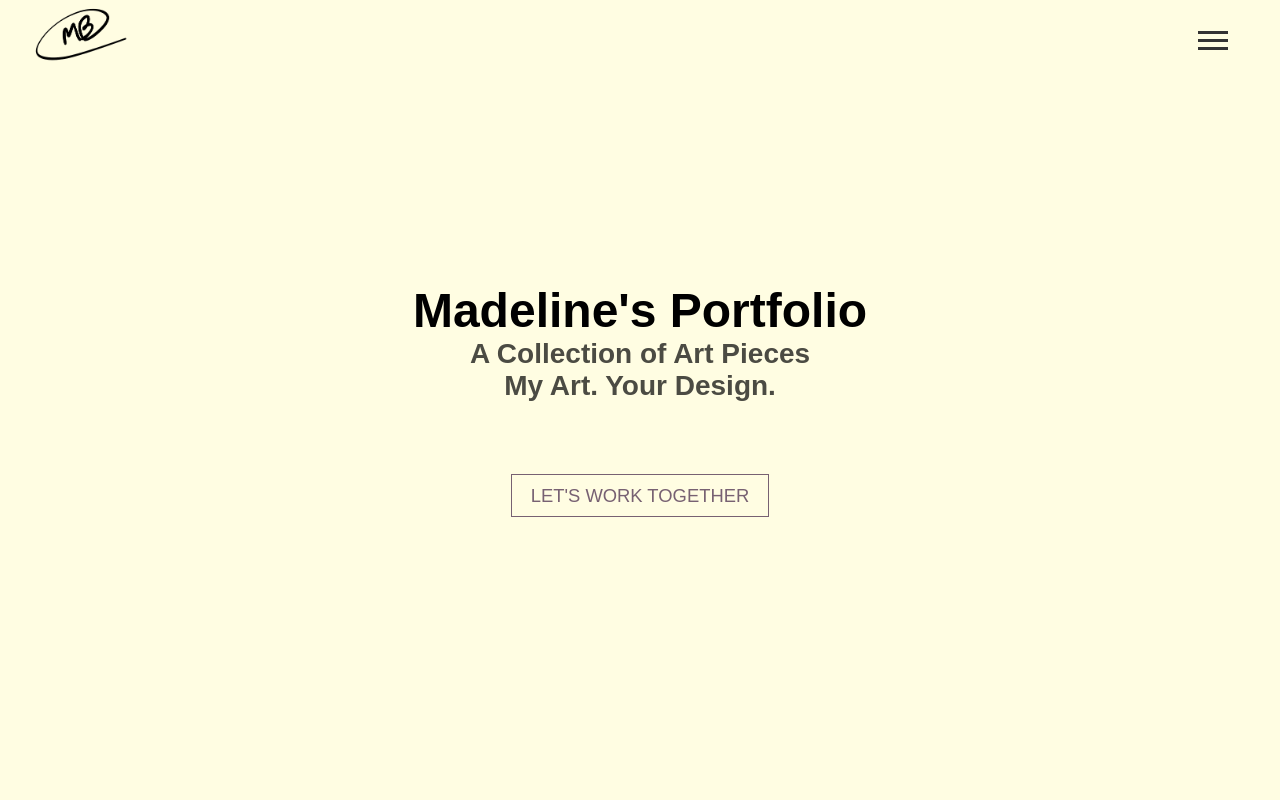
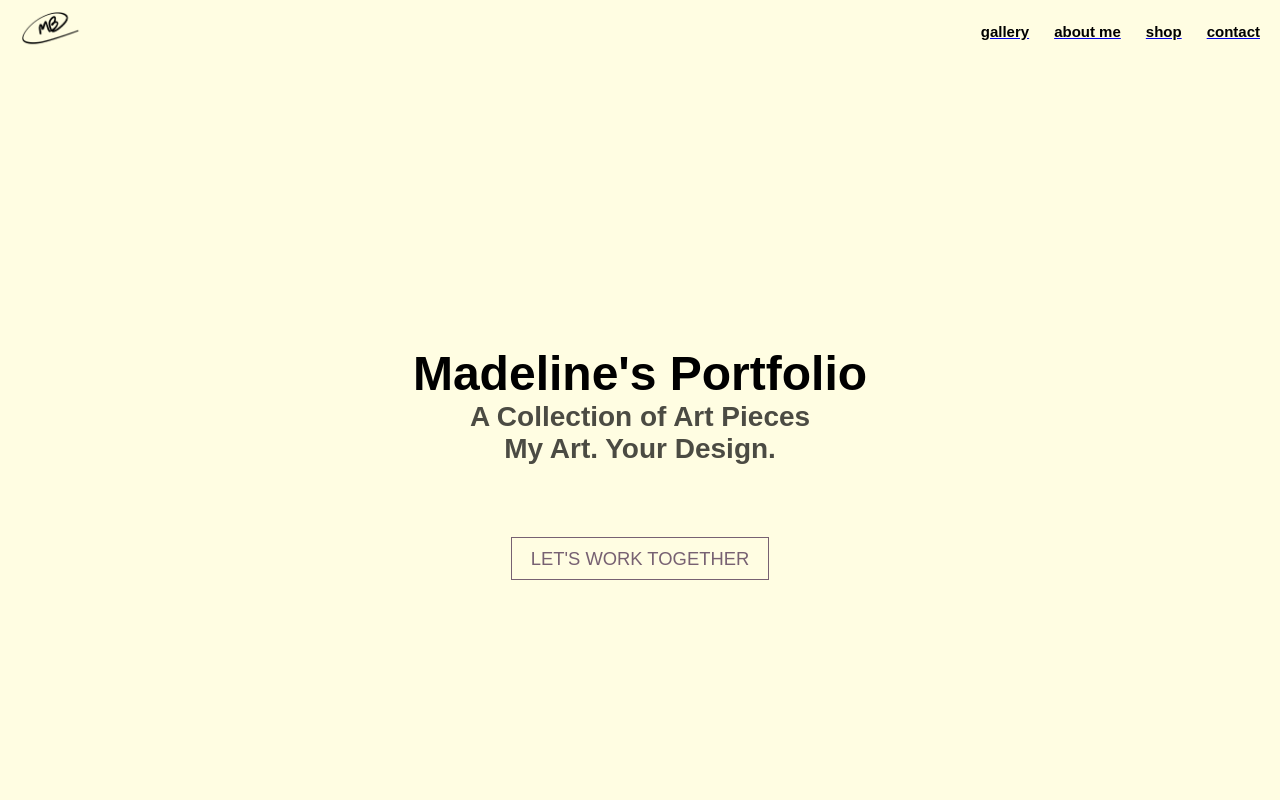
Before and after one commit to aidanb36/artproj, a Next.js app: page / in a window 1280 px wide. Shown: the top 800 px of the page. Built offline with nearby package versions, Linux system fonts and the light colour scheme; no server answers.

Commit message:
added a shop

```diff
--- /dev/null
+++ b/components/Header.tsx
@@ -0,0 +1,80 @@
+import React, { useState, useEffect } from 'react';
+import styled from 'styled-components';
+import NextLink from 'next/link';
+
+interface HeaderContainerProps {
+  $isScrolled: boolean;
+}
+
+const HeaderContainer = styled.header<HeaderContainerProps>`
+  display: flex;
+  justify-content: space-between;
+  align-items: center;
+  padding: 10px 20px;
+  background-color: ${props => props.$isScrolled ? '#faf5eb' : 'transparent'};
+  transition: background-color 0.3s ease;
+  position: sticky;
+  top: 0;
+  z-index: 10;
+  color: black;
+  font-size: 15px;
+  font-family: Copperplate, "Copperplate Gothic Light", fantasy;
+`;
+
+const Logo = styled.img`
+  height: 40px;
+  cursor: pointer;
+`;
+
+const NavigationLinks = styled.div`
+  display: flex;
+  justify-content: flex-end;
+  margin-left: auto;
+`;
+
+const NavigationLink = styled.a`
+  margin-left: 25px;
+  text-decoration: none;
+  color: black;
+  font-weight: bold;
+  cursor: pointer;
+
+  &:hover {
+    text-decoration: underline;
+  }
+`;
+
+const Header = () => {
+  const [isScrolled, setIsScrolled] = useState(false);
+
+  useEffect(() => {
+    const handleScroll = () => {
+      if (window.scrollY > 10) {
+        setIsScrolled(true);
+      } else {
+        setIsScrolled(false);
+      }
+    };
+
+    window.addEventListener('scroll', handleScroll);
+    return () => {
+      window.removeEventListener('scroll', handleScroll);
+    };
+  }, []);
+
+  return (
+    <HeaderContainer $isScrolled={isScrolled}>
+      <NextLink href="/" passHref>
+        <Logo src="/images/mhb-removebg-preview.png" alt="Your Logo Name" />
+      </NextLink>
+      <NavigationLinks>
+      <NextLink href="/#gallery" passHref><NavigationLink>gallery</NavigationLink></NextLink>
+        <NextLink href="/#about" passHref><NavigationLink>about me</NavigationLink></NextLink>
+        <NextLink href="/Shop" passHref><NavigationLink>shop</NavigationLink></NextLink>
+        <NextLink href="/#contact" passHref><NavigationLink>contact</NavigationLink></NextLink>
+      </NavigationLinks>
+    </HeaderContainer>
+  );
+};
+
+export default Header;
--- a/components/HomePage.tsx
+++ b/components/HomePage.tsx
@@ -2,6 +2,8 @@ import Head from 'next/head';
 import Image from 'next/image';
 import ContactForm from './Contact';
 import React, { useState, useRef, useEffect } from 'react';
+import NextLink from 'next/link';
+import Header from '../components/Header';
 
 const HomePage: React.FC = () => {
   const [menuOpen, setMenuOpen] = useState(false);
@@ -140,30 +142,7 @@ const HomePage: React.FC = () => {
       </Head>
 
       <body>
-        {/* NAVIGATION STARTS HERE */}
-        <header>
-          <div className="containernav">
-            <a href="#" onClick={() => window.open('https://www.youtube.com/@blurrilines6148')}>
-              <Image src="/images/mhb-removebg-preview.png" alt="logo" className="logo" width={100} height={100} />
-            </a>
-            <button className="hamburger" onClick={toggleMenu}>
-              <span></span>
-              <span></span>
-              <span></span>
-            </button>
-
-            <nav id="navbar" ref={menuRef} style={{ display: menuOpen ? 'block' : 'none' }}>
-              <ul>
-                <li><a href="#intro" onClick={toggleMenu}>Home</a></li>
-                <li><a href="#gallery" onClick={toggleMenu}>Gallery</a></li>
-                <li><a href="#about" onClick={toggleMenu}>About</a></li>
-                <li><a href="#contact" onClick={toggleMenu}>Contact</a></li>
-              </ul>
-            </nav>
-          </div>
-        </header>
-        {/* NAVIGATION ENDS HERE */}
-
+      <Header />
         {/* INTRODUCTION STARTS HERE */}
         <section id="intro" className="intro">
           <div className="container">
@@ -178,8 +157,7 @@ const HomePage: React.FC = () => {
         {/* INTRODUCTION ENDS HERE */}
 
         {/* GALLERY STARTS HERE */}
-          <div className="container">
-            <div className="gallery2">
+        <section id="gallery" className="gallery2">
               <a href="/images/image0.jpeg" className="portfolio-item2" style={{ backgroundImage: "url('/images/image0.jpeg')" }}>
                 <div className="desc2">Charcoal</div>
               </a>
@@ -213,8 +191,7 @@ const HomePage: React.FC = () => {
               <a href="/images/anime.jpeg" className="portfolio-item2" style={{ backgroundImage: "url('/images/anime.jpeg')" }}>
                 <div className="desc2">Digital</div>
               </a>
-            </div>
-          </div>
+          </section>
         {/* GALLERY ENDS HERE */}
 
         {/* ABOUT ME SECTION STARTS HERE */}
```
Also changed, not shown: pages/Shop.tsx (added, +115 -0 lines).
